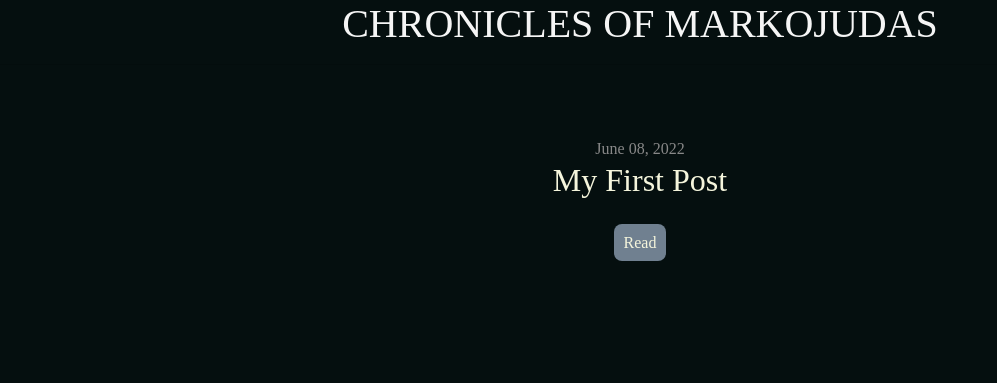
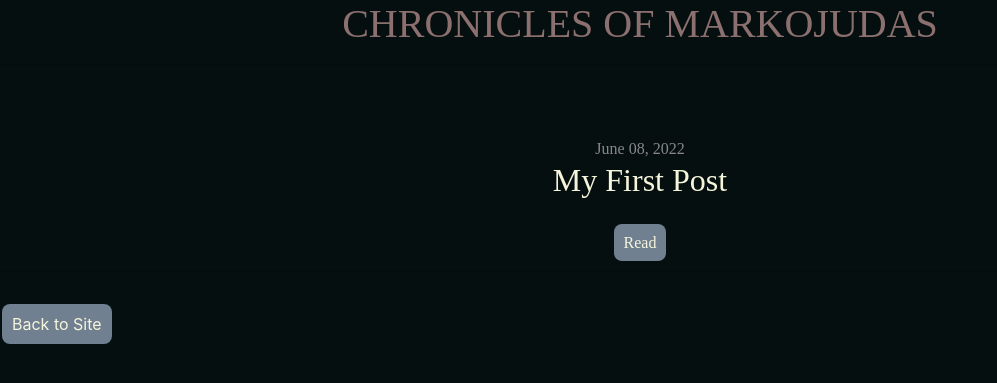
Before and after one commit to Markojudas/chronicles, a Jekyll site: the page built from index.html, in a window 1280 px wide. Shown: the top 383 px of the page, without its empty margins (0-997 px from the left). Built offline with Jekyll 4.4.1, drawn with Linux system fonts in a browser that asks for light colours; nearby versions of some CDN libraries; some web fonts are replaced.

Commit message:
changed some colors & added a button to go back to main page

```diff
--- a/_layouts/default.html
+++ b/_layouts/default.html
@@ -74,6 +74,10 @@
     p {
         text-align: justify;
     }
+
+    h1 {
+        color: rgba(228, 175, 175, 0.61);
+    }
 </style>
 
 <body>
@@ -83,6 +87,9 @@
     <hr>
     <br>
     {{ content }}
+    <hr>
+    <br>
+    <a class="button" href="https://markojudas.com">Back to Site</a>
 </body>
 
 </html>
```
